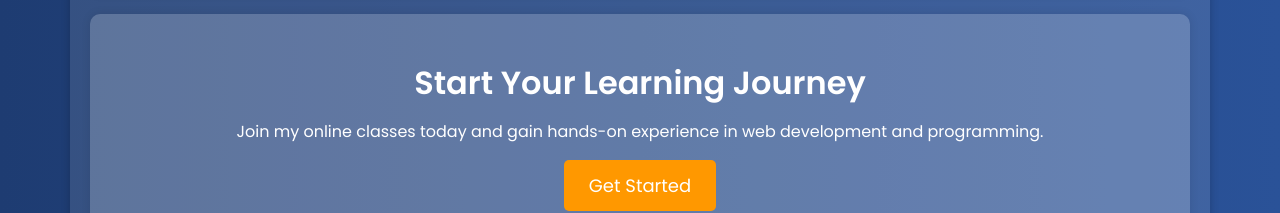
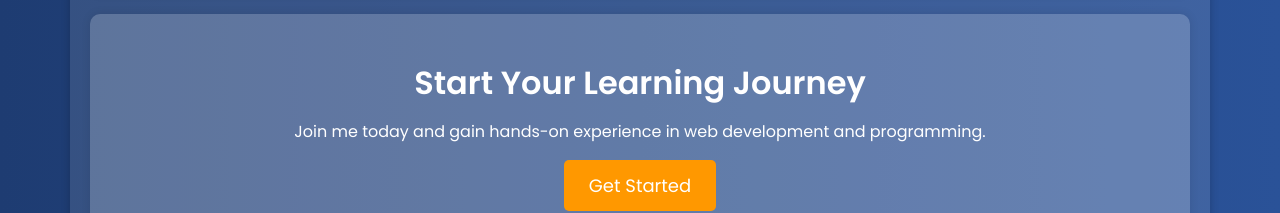
Before and after one commit to Sijan025/sijan, a plain HTML site: page index.html in a window 1280 px wide. Shown: the part 980-1193 px from the top of the page. Drawn offline with nearby package versions, Linux system fonts and the light colour scheme.

Commit message:
Update index.html

```diff
--- a/index.html
+++ b/index.html
@@ -190,7 +190,7 @@
 
     <div class="section cta">
         <h2 id="cta-heading" onclick="scrollToSection('cta-heading')">Start Your Learning Journey</h2>
-        <p>Join my online classes today and gain hands-on experience in web development and programming.</p>
+        <p>Join me today and gain hands-on experience in web development and programming.</p>
         <button onclick="window.location.href='https://www.instagram.com/sijanbastola/'">Get Started</button>
     </div>
 
```
